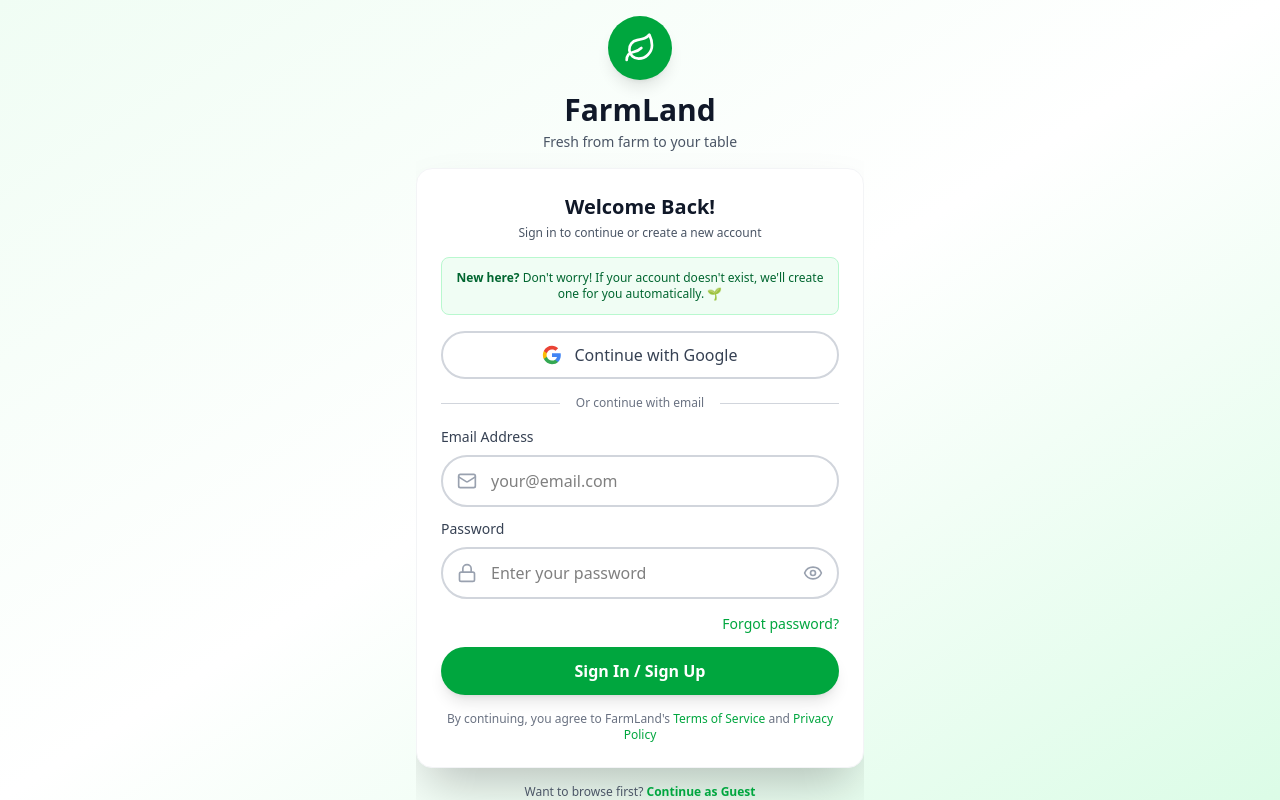
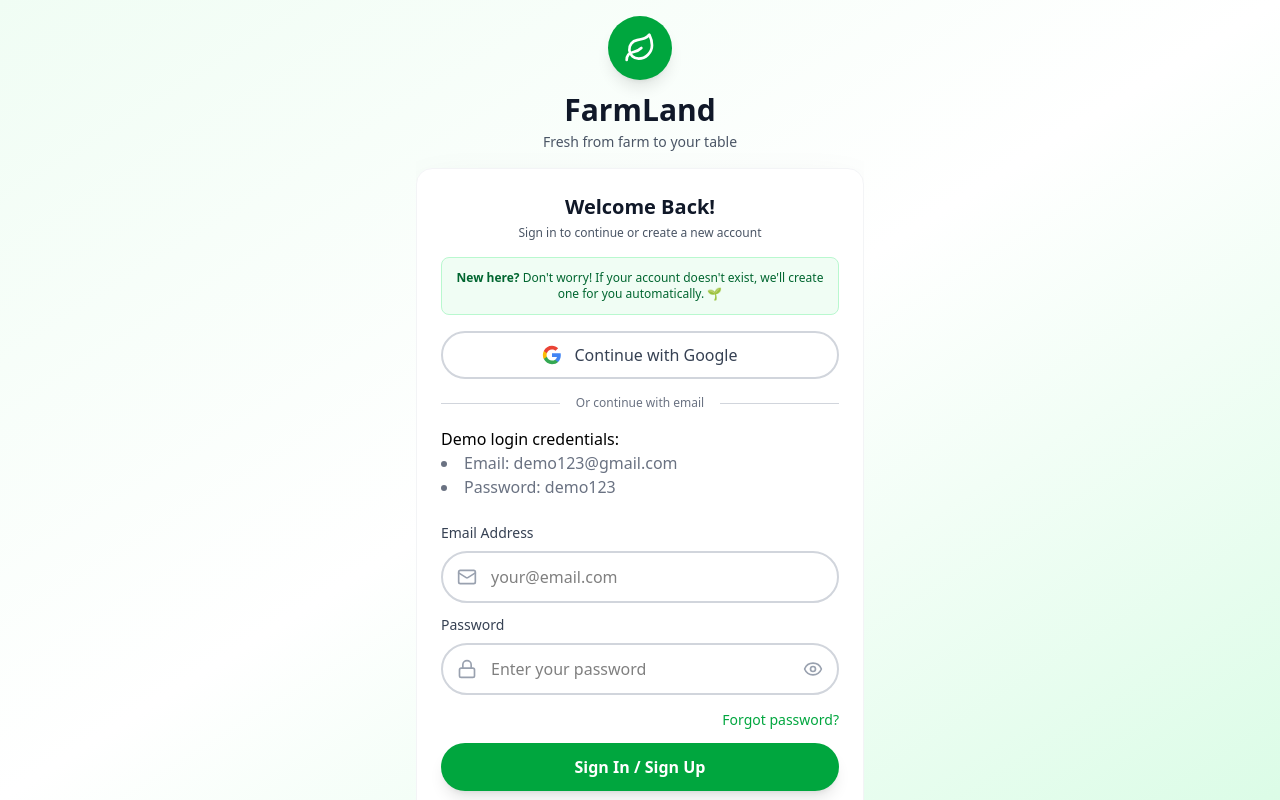
Before and after one commit to a-y-a-n-das/FarmLand, a React (Vite) app: page /signin in a window 1280 px wide. Built offline with nearby package versions, Linux system fonts and the light colour scheme; no server answers.

Commit message:
added some optimizations

```diff
--- a/src/atoms/ItemsListAtom.ts
+++ b/src/atoms/ItemsListAtom.ts
@@ -16,13 +16,13 @@
     itemId?: number;
 }
 
-const token = String(localStorage.getItem('token'));
-
 const ItemsListAtom = atom<Item[]>({
   key: "ItemsListAtom",
   default: selector({
     key: "ItemsListAtom/Default",
     get: async () => {
+      const token = String(localStorage.getItem('token'));
+
       async function getItems() {
         if(!token || token === "null") {
         const responseAllItems = await axios.get("/items");
--- a/src/components/ItemCard.tsx
+++ b/src/components/ItemCard.tsx
@@ -22,6 +22,7 @@
         <img
           src={imageUrl}
           alt={title}
+          loading="lazy"
           className="block w-full h-full object-cover group-hover:scale-110 transition-transform duration-500"
           style={{ display: 'block' }}
         />
--- a/src/pages/Signin.tsx
+++ b/src/pages/Signin.tsx
@@ -112,6 +112,15 @@
             </div>
           </div>
 
+          <div>
+            Demo login credentials:
+            <ul className="list-disc list-inside text-gray-500">
+              <li>Email: demo123@gmail.com</li>
+              <li>Password: demo123</li>
+            </ul>
+            <br></br>
+          </div>
+
           {/* Email/Password Form */}
           <form onSubmit={handleSubmit} className="space-y-3">
             {/* Email Input */}
```
